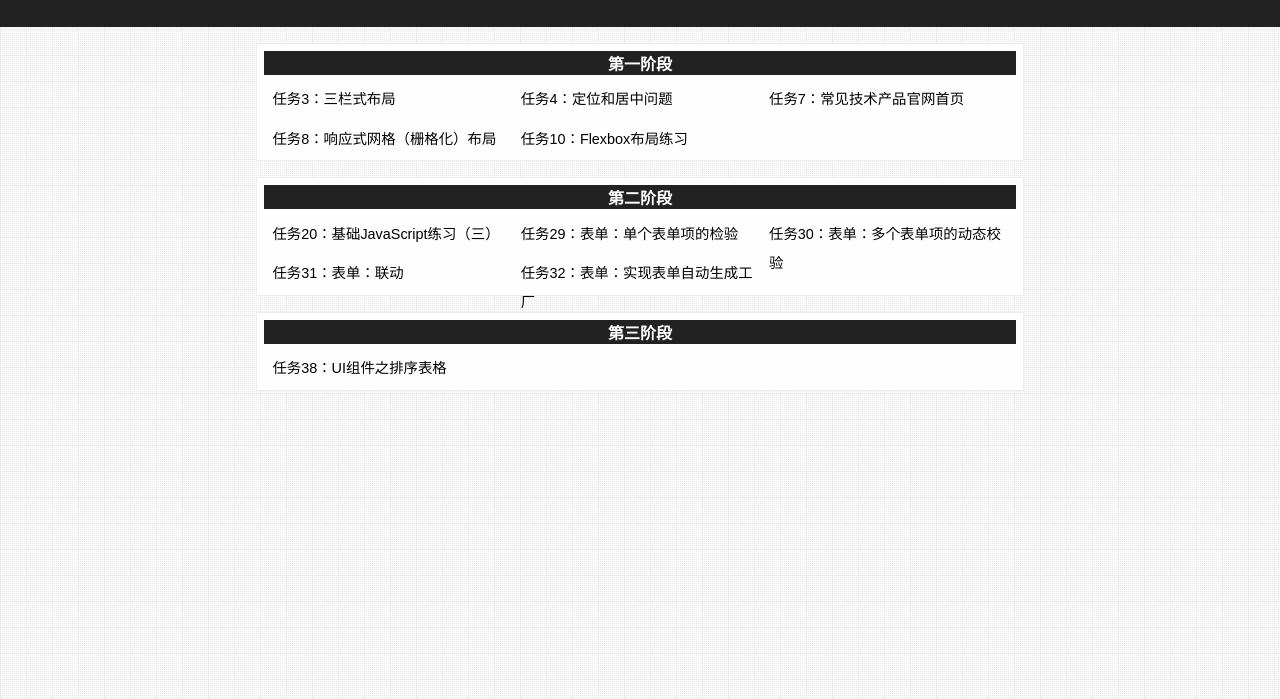
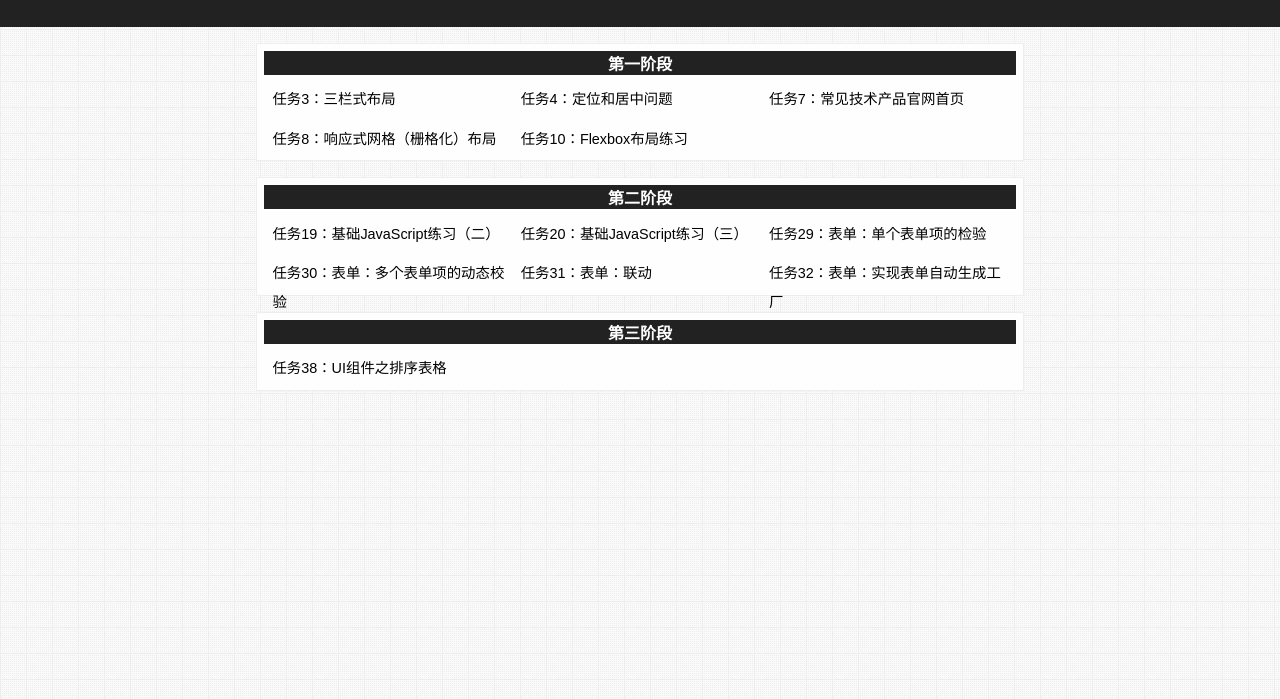
Before and after one commit to helloberries/ife2016, a plain HTML site: page demopage/index.html in a window 1280 px wide. Shown: the part 101-800 px from the top of the page. Drawn offline with Linux system fonts and the light colour scheme.

Commit message:
Add task 19

```diff
--- a/demopage/index.html
+++ b/demopage/index.html
@@ -30,11 +30,12 @@
 		<table class="phase">
 			<tr><th>第二阶段</th></tr>
 			<tr>
+				<td class="task"><a href="http://helloberries.github.io/ife2016/task0001/19/index.html" rel="external">任务19：基础JavaScript练习（二）</a></td>
 				<td class="task"><a href="http://helloberries.github.io/ife2016/task0002/20/index.html" rel="external">任务20：基础JavaScript练习（三）</a></td>
 				<td class="task"><a href="http://helloberries.github.io/ife2016/task0002/29/index.html" rel="external">任务29：表单：单个表单项的检验</a></td>
-				<td class="task"><a href="http://helloberries.github.io/ife2016/task0001/30/index.html" rel="external">任务30：表单：多个表单项的动态校验</a></td>
 			</tr>
 			<tr>
+				<td class="task"><a href="http://helloberries.github.io/ife2016/task0001/30/index.html" rel="external">任务30：表单：多个表单项的动态校验</a></td>
 				<td class="task"><a href="http://helloberries.github.io/ife2016/task0002/31/index.html" rel="external">任务31：表单：联动</a></td>
 				<td class="task"><a href="http://helloberries.github.io/ife2016/task0002/32/index.html" rel="external">任务32：表单：实现表单自动生成工厂</a></td>
 			</tr>
```
